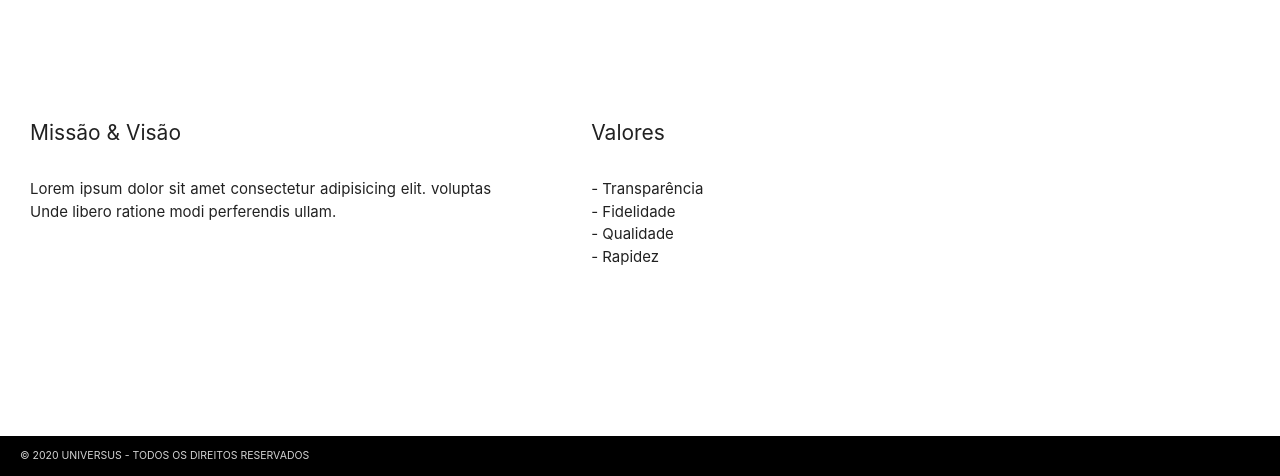
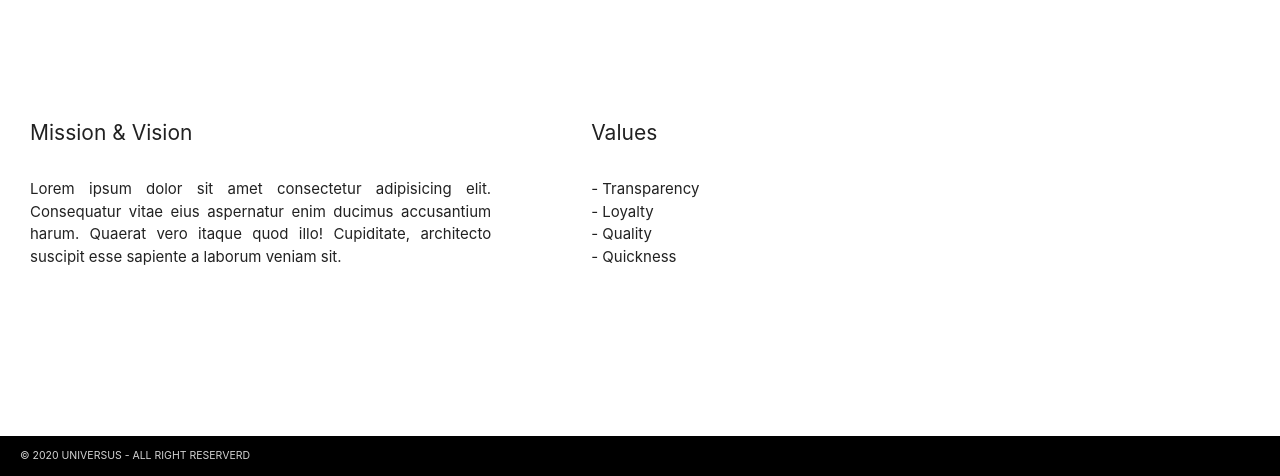
Before and after one commit to Evaristo-Paulo/pizzaria-hoboken, a Flask app: page /about-us in a window 1280 px wide. Shown: the part 804-1280 px from the top of the page. Run offline with Flask 3, Linux system fonts and the light colour scheme.

Commit message:
translate into english language

```diff
--- a/pizzaria/templates/site/about.html
+++ b/pizzaria/templates/site/about.html
@@ -3,29 +3,36 @@
 {% block content %}
 <main class="main-content">
   <div class="about-us-content">
-    <h2 class="main-title">Quem somos</h2>
+    <h2 class="main-title">About us</h2>
 
     <div class="main-container-about-us">
 
       <section class="our-story">
-        <h4 class="sub-title">Nossa história</h4>
+        <h4 class="sub-title">Our Story</h4>
         <p>
           Lorem ipsum dolor sit amet consectetur adipisicing elit. Corrupti, esse inventore voluptas.
         </p>
 
         <p>
-          Lorem ipsum dolor sit amet consectetur adipisicing elit. Corrupti, esse inventore voluptas
-          fugit sunt pariatur earum doloribus nulla architecto.
+          Lorem ipsum dolor sit amet consectetur, adipisicing elit. Voluptas molestiae rem veniam magnam debitis? Quod
+          reiciendis asperiores, ullam sed odio quisquam sit nihil aspernatur autem numquam libero, dolorem deserunt
+          possimus est repellendus provident voluptas tempore quis earum id inventore? Culpa, ducimus. Aliquid officiis
+          harum beatae quidem eos similique saepe fugit earum vero totam! Ab ratione dolores dolore totam ducimus
+          corporis velit repellendus quisquam doloremque aperiam iste quia beatae, labore facere numquam voluptate amet
+          laboriosam reprehenderit, eius deleniti debitis esse. Molestias vel eaque repellat esse alias maxime non
+          aperiam vero asperiores.
         </p>
+
       </section>
 
 
 
       <section class="our-mission">
-        <h4 class="sub-title">Missão & Visão</h4>
+        <h4 class="sub-title">Mission & Vision</h4>
         <p>
-          Lorem ipsum dolor sit amet consectetur adipisicing elit. voluptas
-          Unde libero ratione modi perferendis ullam.
+          Lorem ipsum dolor sit amet consectetur adipisicing elit. Consequatur vitae eius aspernatur enim ducimus
+          accusantium harum. Quaerat vero itaque quod illo! Cupiditate, architecto suscipit esse sapiente a laborum
+          veniam sit.
         </p>
 
       </section>
@@ -33,7 +40,7 @@
 
 
       <section class="gallery">
-        <h4 class="sub-title">Galeria</h4>
+        <h4 class="sub-title">Galery</h4>
 
         <div class="gallery-group">
           <div class="gallery-item">
@@ -82,13 +89,13 @@
 
 
       <section class="skills">
-        <h4 class="sub-title">Valores</h4>
+        <h4 class="sub-title">Values</h4>
 
         <ul>
-          <li>- Transparência</li>
-          <li>- Fidelidade</li>
-          <li>- Qualidade</li>
-          <li>- Rapidez</li>
+          <li>- Transparency</li>
+          <li>- Loyalty</li>
+          <li>- Quality</li>
+          <li>- Quickness</li>
         </ul>
 
       </section>
--- a/pizzaria/templates/site/includes/_footer.html
+++ b/pizzaria/templates/site/includes/_footer.html
@@ -1,4 +1,4 @@
 
 <footer class="main-footer">
-    <p>&copy; 2020 universus - todos os direitos reservados </p>
+    <p>&copy; 2020 universus - All right reserverd </p>
 </footer>
--- a/pizzaria/templates/site/includes/_header.html
+++ b/pizzaria/templates/site/includes/_header.html
@@ -8,16 +8,16 @@
             <a href="#" data-target="slide-out" class="sidenav-trigger"><i class="material-icons">menu</i></a>
 
             <ul class="right">
-                <li><a href="#email" class="email-link"><span class="email">Ligue agora!</span></a></li>
-                <li><a href="#email" class="email-link"><span class="call-number">(+244) 938-709-693</span></a>
+                <li><a href="#email" class="email-link"><span class="email">Call now!</span></a></li>
+                <li><a href="#email" class="email-link"><span class="call-number">(+32) 465 64 46 42</span></a>
                 </li>
             </ul>
         </div>
     </nav>
     <ul class="nav-linear hide-on-med-and-down">
         <li><a class="waves-effect" href="{{ url_for('main.home') }}">Home</a></li>
-        <li><a class="waves-effect sidenav-close" href="{{ url_for('main.about') }}">Quem somos</a></li>
-        <li><a class="waves-effect" href="{{ url_for('main.contact') }}">Contacto</a></li>
+        <li><a class="waves-effect sidenav-close" href="{{ url_for('main.about') }}">About us</a></li>
+        <li><a class="waves-effect" href="{{ url_for('main.contact') }}">Contact us</a></li>
     </ul>
 
     <ul id="slide-out" class="sidenav">
@@ -32,14 +32,14 @@
                     alt="pizza-2">
                 </div>
                 <a href="home.html"><span class="white-text name">Super PIZZA</span></a>
-                <a href="#email" class="email"><span class="email">Ligue agora!<br><span
-                            class="call-number white-text email">(+244) 938-709-693</span></span></a>
+                <a href="#email" class="email"><span class="email">Call now!<br><span
+                            class="call-number white-text email">(+32) 465 64 46 42</span></span></a>
             </div>
         </li>
         <!-- MENU HUMBURGER, PHONE MENU -->
         <li><a class="waves-effect sidenav-close" href="{{ url_for('main.home') }}">Home</a></li>
-        <li><a class="waves-effect sidenav-close" href="{{ url_for('main.about') }}">Quem somos</a></li>
-        <li><a class="waves-effect sidenav-close" href="{{ url_for('main.contact') }}">Contacto</a></li>
+        <li><a class="waves-effect sidenav-close" href="{{ url_for('main.about') }}">About us</a></li>
+        <li><a class="waves-effect sidenav-close" href="{{ url_for('main.contact') }}">Contact us</a></li>
     </ul>
 
 </header>
```
Also changed, not shown: pizzaria/templates/site/contact.html (+13 -13 lines), pizzaria/templates/site/home.html (+5 -8 lines).
